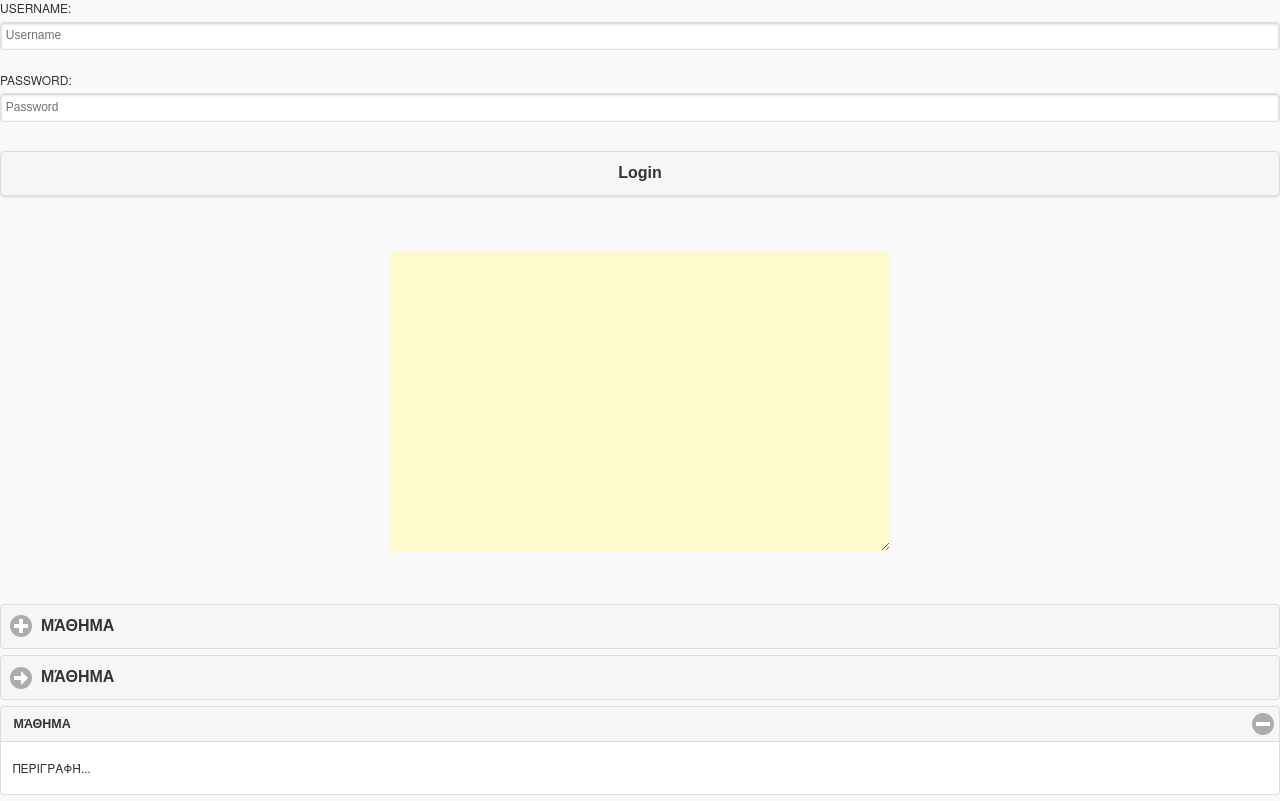
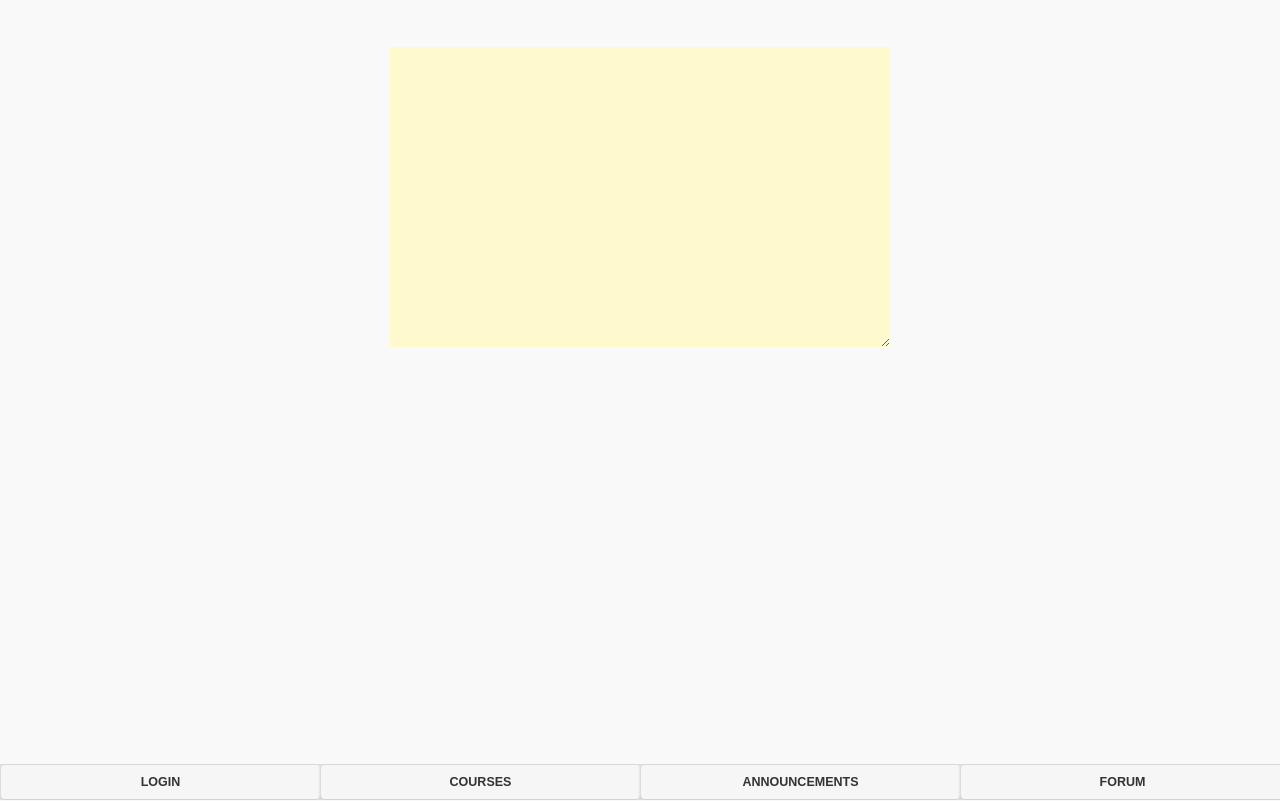
Before and after one commit to maellak/openeclass-mobile, a PHP site: page / in a window 1280 px wide. Run offline with PHP 8.4, Linux system fonts and the light colour scheme.

Commit message:
footer and side bar for eclass

```diff
--- a/index.html
+++ b/index.html
@@ -48,11 +48,7 @@
 <title>Hello World</title>
 </head>
 <body>
-<form id="loginForm">
-	 Username: <input id="uname" type="text" name="uname" placeholder="Username"><br>
-	 Password: <input id="pass" type="password" name="pass" placeholder="Password"><br>
-	  <button id="submit">Login</button>
-</form>
+
 <br>
 <br>
 <br>
@@ -62,21 +58,85 @@
 </br>
 </br></br>
 
-<div data-role="collapsible" class="sidebar">
-   <h3>Μάθημα</h3>
-   <p>Περιγραφή...</p>
 
-</div >
 
-<div data-role="collapsible"  data-collapsed-icon="arrow-r" class="sidebar2">
-   <h3>Μάθημα</h3>
-   <p>Περιγραφή...</p>
+<div id="leftpanel1" class="ui-panel ui-panel-position-left ui-panel-display-reveal ui-body-a ui-panel-animate ui-panel-closed" data-theme="a" data-display="overlay" data-position="left" data-role="panel">
+<div class="ui-panel-inner">
+<h3>Left Panel: Reveal</h3>
+<p>
+This panel is positioned on the left with the reveal display mode. The panel markup is
+<em>after</em>
+the header, content and footer in the source order.
+</p>
+<p>To close, click off the panel, swipe left or right, hit the Esc key, or use the button below:</p>
+<a class="ui-btn ui-shadow ui-corner-all ui-btn-a ui-icon-delete ui-btn-icon-left ui-btn-inline" data-rel="close" href="#demo-links">Close panel</a>
+</div>
+</div>
 
-</div >
 
-<div data-role="collapsible" class="sidebar3" data-mini="true" data-collapsed="false" data-iconpos="right">
-   <h3>Μάθημα</h3>
-   <p>Περιγραφή...</p>
+<div id="leftpanel2" class="ui-panel ui-panel-position-left ui-panel-display-reveal ui-body-a ui-panel-animate ui-panel-closed" data-theme="a" data-display="overlay" data-position="left" data-role="panel">
+<div class="ui-panel-inner">
+<h3>Left Panel: Reveal</h3>
+<p>
+This panel is positioned on the left with the reveal display mode. The panel markup is
+<em>after</em>
+the header, content and footer in the source order.
+</p>
+<p>To close, click off the panel, swipe left or right, hit the Esc key, or use the button below:</p>
+<a class="ui-btn ui-shadow ui-corner-all ui-btn-a ui-icon-delete ui-btn-icon-left ui-btn-inline" data-rel="close" href="#demo-links">Close panel</a>
+</div>
+</div>
+
+<div id="leftpanel3" class="ui-panel ui-panel-position-left ui-panel-display-reveal ui-body-a ui-panel-animate ui-panel-closed" data-theme="a" data-display="overlay" data-position="left" data-role="panel">
+<div class="ui-panel-inner">
+<h3>Left Panel: Reveal</h3>
+<p>
+This panel is positioned on the left with the reveal display mode. The panel markup is
+<em>after</em>
+the header, content and footer in the source order.
+</p>
+<p>To close, click off the panel, swipe left or right, hit the Esc key, or use the button below:</p>
+<a class="ui-btn ui-shadow ui-corner-all ui-btn-a ui-icon-delete ui-btn-icon-left ui-btn-inline" data-rel="close" href="#demo-links">Close panel</a>
+</div>
+</div>
+
+
+<div id="rightpanel1" class="ui-panel ui-panel-position-right ui-panel-display-reveal ui-body-a ui-panel-animate ui-panel-closed" data-theme="a" data-display="overlay" data-position="right" data-role="panel">
+<div class="ui-panel-inner">
+<h3>Login form</h3>
+<p>
+<form id="loginForm">
+	 Username: <input id="uname" type="text" name="uname" placeholder="Username"><br>
+	 Password: <input id="pass" type="password" name="pass" placeholder="Password"><br>
+	  <button id="submit">Login</button>
+</form>
+
+<a id="closeButton" class="ui-btn ui-shadow ui-corner-all ui-btn-a ui-icon-delete ui-btn-icon-left ui-btn-inline" data-rel="close" href="#demo-links">Close</a>
+</div>
+</div>
+
+
+<div class="ui-footer ui-bar-a ui-footer-fixed slideup" data-theme="a" data-position="fixed" data-role="footer" role="contentinfo">
+<div class="ui-navbar" data-role="navbar" role="navigation">
+<ul class="ui-grid-c">
+<li class="ui-block-a">
+<a class="ui-btn ui-shadow ui-corner-all ui-btn-inline ui-btn-mini" href="#rightpanel1">Login</a>
+
+</li>
+<li class="ui-block-b">
+<a class="ui-btn ui-shadow ui-corner-all ui-btn-inline ui-btn-mini" href="#leftpanel1">Courses</a>
+</li>
+</li>
+<li class="ui-block-c">
+<a class="ui-btn ui-shadow ui-corner-all ui-btn-inline ui-btn-mini" href="#leftpanel2">Announcements</a>
+
+</li>
+<li class="ui-block-d">
+<a class="ui-btn ui-shadow ui-corner-all ui-btn-inline ui-btn-mini" href="#leftpanel3">Forum</a>
+</li>
+</ul>
+</div>
+</div>
 
 </div >
 </body>
--- a/style.css
+++ b/style.css
@@ -12,3 +12,10 @@
     margin-right: auto;
     background-color: #FFFACD;
 }
+
+.closeButton {
+	vertical-align:bottom;
+
+
+
+	}
```
